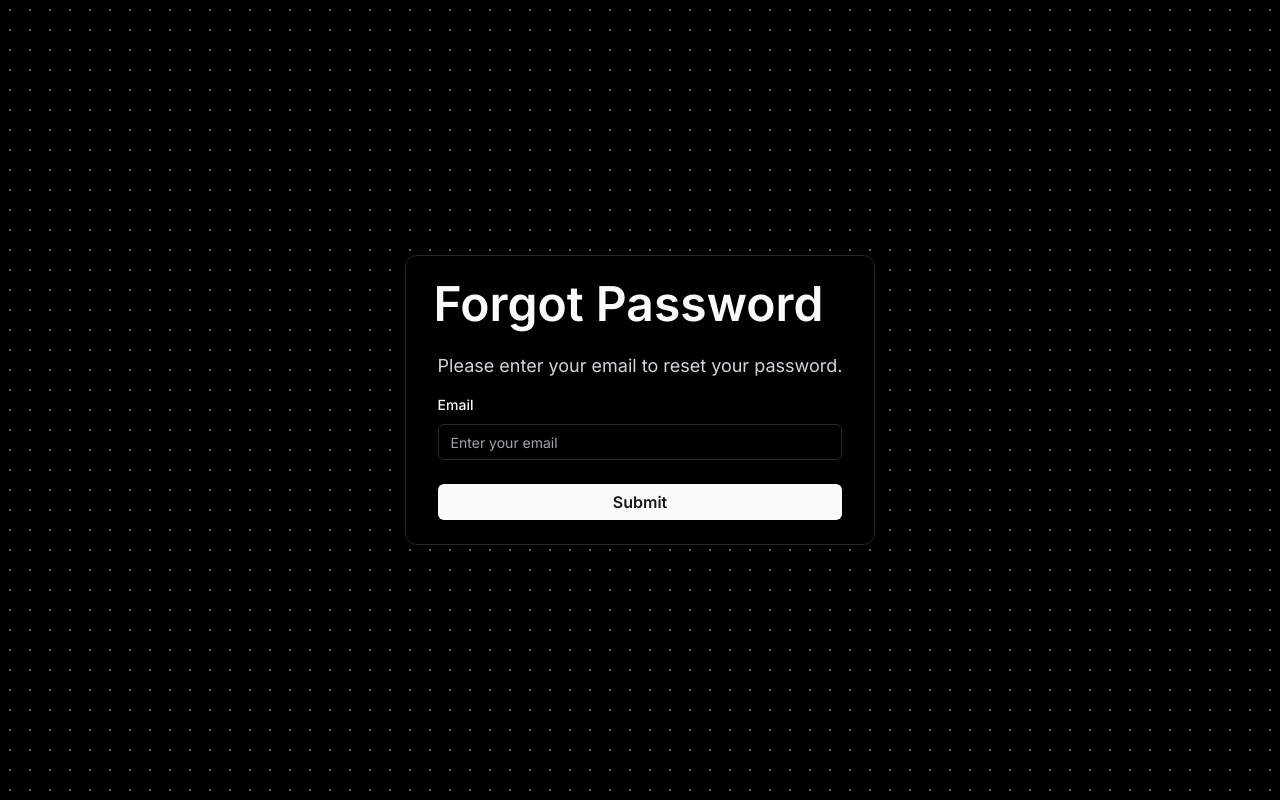
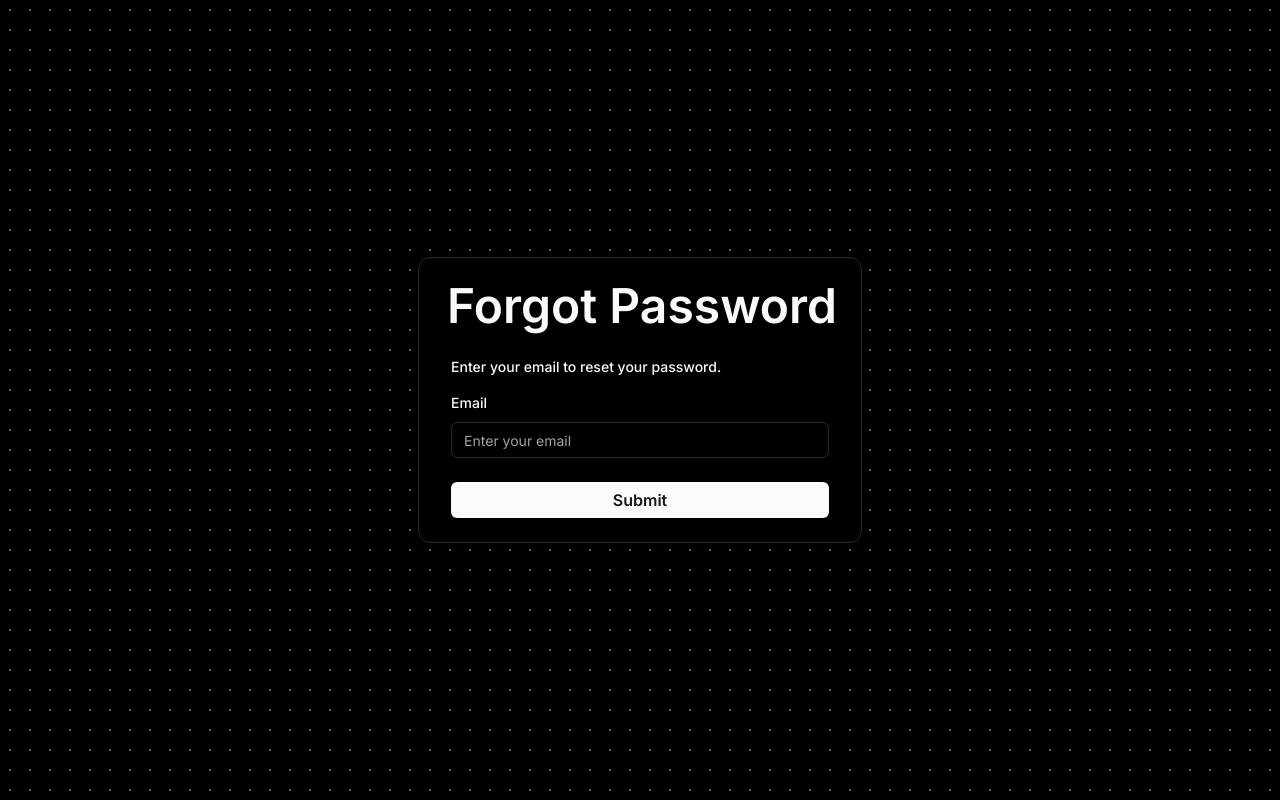
Before and after one commit to tonishantyadav/swift-auth, a Next.js app: page /auth/forgot/password in a window 1280 px wide. Built offline with nearby package versions, Linux system fonts and the light colour scheme.

Commit message:
Refactor PasswordForgot and PasswordReset cards

```diff
--- a/components/auth/PasswordForgotCard.tsx
+++ b/components/auth/PasswordForgotCard.tsx
@@ -34,13 +34,13 @@ const PasswordForgotCard = () => {
   const onSubmit = async ({ email }: { email: string }) => {
     try {
       await passwordForgot.mutateAsync(email)
-      form.reset()
       setTimeout(() => router.push('/auth/signin'), 1000)
     } catch (error: any) {
       console.log(error)
       const errorMessage = handleError(error)
       setError(errorMessage)
     }
+    form.reset()
   }
 
   return (
@@ -56,9 +56,7 @@ const PasswordForgotCard = () => {
                 </p>
               </CardHeader>
               <CardContent className="mx-2 max-w-xl space-y-3">
-                <p className="text-sm text-gray-300 md:text-lg lg:text-lg">
-                  Please enter your email to reset your password.
-                </p>
+                <FormLabel>Enter your email to reset your password.</FormLabel>
                 <FormField
                   control={form.control}
                   name="email"
--- a/components/auth/PasswordResetCard.tsx
+++ b/components/auth/PasswordResetCard.tsx
@@ -78,9 +78,6 @@ const PasswordResetCard = () => {
               </p>
             </CardHeader>
             <CardContent className="space-y-3">
-              <p className="text-sm text-gray-300 md:text-lg lg:text-lg">
-                Please enter your new password.
-              </p>
               <FormField
                 control={form.control}
                 name="password"
--- a/components/auth/SigninForm.tsx
+++ b/components/auth/SigninForm.tsx
@@ -63,6 +63,7 @@ const SigninForm = () => {
       const errorMessage = handleError(error)
       setError(errorMessage)
     }
+    form.reset()
   }
 
   return (
@@ -82,11 +83,11 @@ const SigninForm = () => {
         <Form {...form}>
           <form onSubmit={form.handleSubmit(onSubmit)}>
             <FormCardBody form={form} fields={fields}>
+              {error && <FormCardError message={error} />}
               <FormActionButton
                 label="Signin"
                 isSubmitting={signin.isPending || twoFactorAuth.isPending}
               />
-              {error && <FormCardError message={error} />}
             </FormCardBody>
           </form>
         </Form>
--- a/components/auth/SignupForm.tsx
+++ b/components/auth/SignupForm.tsx
@@ -56,11 +56,11 @@ const SignupForm = () => {
         <Form {...form}>
           <form onSubmit={form.handleSubmit(onSubmit)}>
             <FormCardBody form={form} fields={fields}>
+              {error && <FormCardError message={error} />}
               <FormActionButton
                 label="Signup"
                 isSubmitting={signup.isPending}
               />
-              {error && <FormCardError message={error} />}
             </FormCardBody>
           </form>
         </Form>
```
